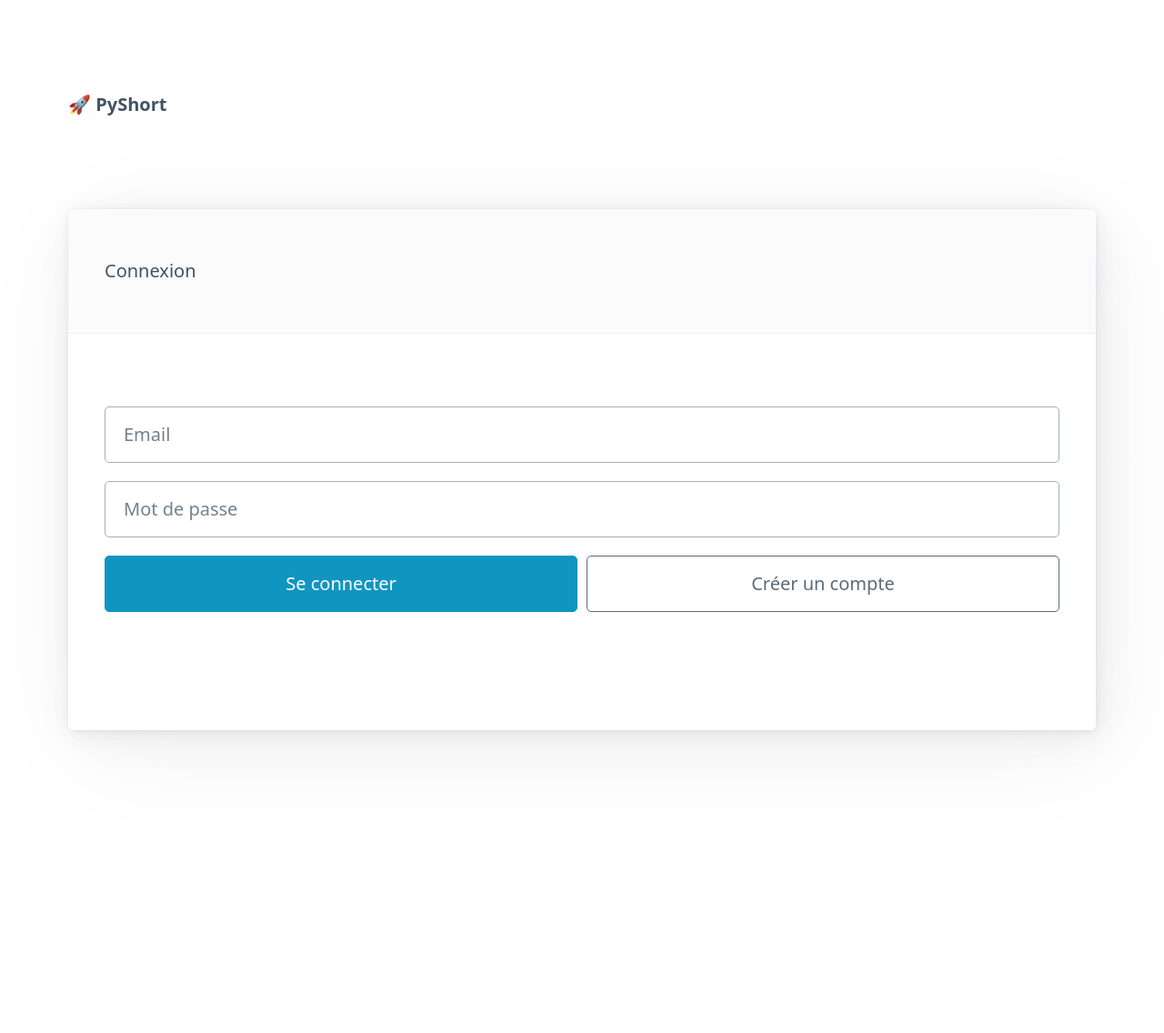
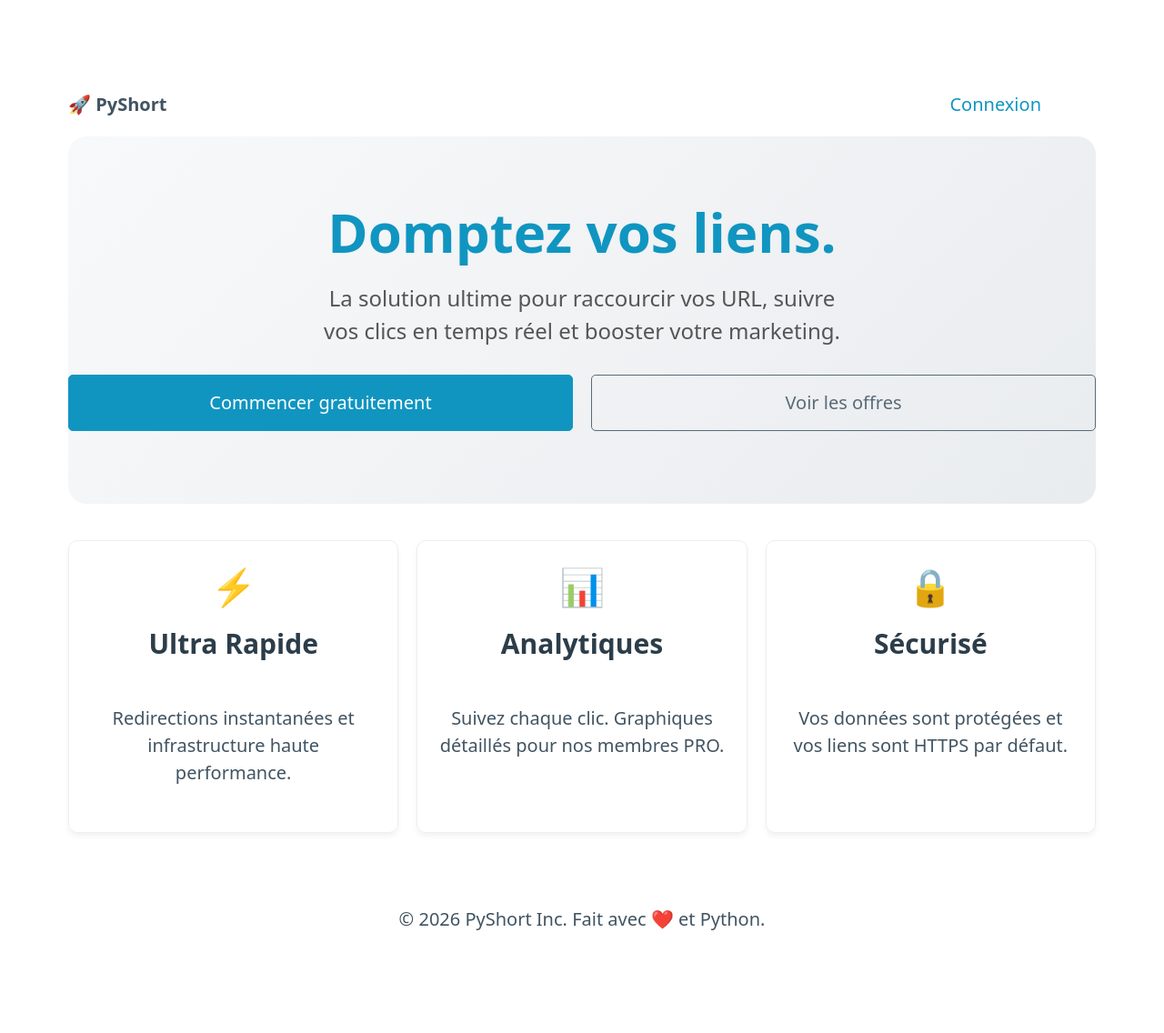
Before and after one commit to khodirsamy-hue/mon-saas-python, a FastAPI app: page / in a window 1280 px wide. Shown: the whole page at 91% size. Before the commit the page ends 818 px from the top, so only its background shows below. Run offline with FastAPI, Linux system fonts and the light colour scheme.

Commit message:
Ajout Landing Page Pro

```diff
--- a/templates/index.html
+++ b/templates/index.html
@@ -3,18 +3,31 @@
 <head>
     <meta charset="UTF-8">
     <meta name="viewport" content="width=device-width, initial-scale=1.0">
-    <title>PyShort - Analytics</title>
+    <title>PyShort - Raccourcissez, Partagez, Analysez.</title>
     <link rel="stylesheet" href="https://cdn.jsdelivr.net/npm/@picocss/pico@1/css/pico.min.css">
     <script src="https://cdn.jsdelivr.net/npm/chart.js"></script>
     <style>
+        /* UTILS */
         .hidden { display: none !important; }
+        .text-center { text-align: center; }
+        .grid-3 { display: grid; grid-template-columns: repeat(auto-fit, minmax(250px, 1fr)); gap: 20px; }
+
+        /* HERO SECTION */
+        .hero { padding: 60px 0; text-align: center; background: linear-gradient(135deg, #f8f9fa 0%, #e9ecef 100%); border-radius: 20px; margin-bottom: 40px; }
+        .hero h1 { font-size: 3em; color: #1095c1; margin-bottom: 10px; }
+        .hero p { font-size: 1.2em; color: #555; max-width: 600px; margin: 0 auto 30px auto; }
+
+        /* FEATURES */
+        .feature-card { padding: 20px; border: 1px solid #eee; border-radius: 10px; box-shadow: 0 4px 6px rgba(0,0,0,0.05); text-align: center; }
+        .icon { font-size: 2em; margin-bottom: 10px; display: block; }
+
+        /* DASHBOARD */
         .dashboard-table { margin-top: 30px; }
         .delete-btn { background-color: #d93526; border-color: #d93526; padding: 5px 10px; font-size: 0.8em; }
         .stats-btn { background-color: #1095c1; border-color: #1095c1; padding: 5px 10px; font-size: 0.8em; margin-right: 5px; }
-        .auth-buttons { display: flex; gap: 10px; }
         .pro-badge { color: #FFD700; font-weight: bold; border: 1px solid #FFD700; padding: 5px 10px; border-radius: 20px; }
 
-        /* Style de la fenêtre modale (Pop-up) */
+        /* MODAL */
         .modal { position: fixed; top: 0; left: 0; width: 100%; height: 100%; background: rgba(0,0,0,0.8); z-index: 1000; display: flex; justify-content: center; align-items: center; }
         .modal-content { background: #1f2937; padding: 20px; border-radius: 10px; width: 90%; max-width: 600px; color: white; }
     </style>
@@ -27,65 +40,100 @@
             </ul>
             <ul>
                 <li id="proBadge" class="hidden"><span class="pro-badge">🌟 MEMBRE PRO</span></li>
+                <li><a href="#" onclick="showLogin()" id="navLoginBtn">Connexion</a></li>
                 <li><a href="#" onclick="showPricing()" id="premiumBtn" class="hidden">👑 Devenir Premium</a></li>
-                <li><a href="#" onclick="logout()" id="logoutBtn" class="hidden">Se déconnecter</a></li>
+                <li><a href="#" onclick="showApp()" id="dashboardBtn" class="hidden">Dashboard</a></li>
+                <li><a href="#" onclick="logout()" id="logoutBtn" class="hidden">Déconnexion</a></li>
             </ul>
         </nav>
 
-        <section id="loginSection">
+        <section id="landingSection">
+            <div class="hero">
+                <h1>Domptez vos liens.</h1>
+                <p>La solution ultime pour raccourcir vos URL, suivre vos clics en temps réel et booster votre marketing.</p>
+                <div class="grid">
+                    <button onclick="showLogin()">Commencer gratuitement</button>
+                    <button class="secondary outline" onclick="showPricing()">Voir les offres</button>
+                </div>
+            </div>
+
+            <div class="grid-3">
+                <div class="feature-card">
+                    <span class="icon">⚡</span>
+                    <h3>Ultra Rapide</h3>
+                    <p>Redirections instantanées et infrastructure haute performance.</p>
+                </div>
+                <div class="feature-card">
+                    <span class="icon">📊</span>
+                    <h3>Analytiques</h3>
+                    <p>Suivez chaque clic. Graphiques détaillés pour nos membres PRO.</p>
+                </div>
+                <div class="feature-card">
+                    <span class="icon">🔒</span>
+                    <h3>Sécurisé</h3>
+                    <p>Vos données sont protégées et vos liens sont HTTPS par défaut.</p>
+                </div>
+            </div>
+        </section>
+
+        <section id="loginSection" class="hidden">
             <article>
-                <header>Connexion</header>
-                <input type="email" id="email" placeholder="Email">
-                <input type="password" id="password" placeholder="Mot de passe">
-                <div class="auth-buttons">
-                    <button onclick="login()">Se connecter</button>
-                    <button onclick="register()" class="secondary outline">Créer un compte</button>
+                <header class="text-center">Bienvenue sur PyShort</header>
+                <div class="grid">
+                    <div>
+                        <h3>Se connecter</h3>
+                        <input type="email" id="email" placeholder="Email">
+                        <input type="password" id="password" placeholder="Mot de passe">
+                        <button onclick="login()">Connexion</button>
+                    </div>
+                    <div style="border-left: 1px solid #ccc; padding-left: 20px;">
+                        <h3>Nouveau ?</h3>
+                        <p>Créez un compte en 10 secondes pour gérer vos liens.</p>
+                        <input type="email" id="reg_email" placeholder="Email">
+                        <input type="password" id="reg_password" placeholder="Mot de passe">
+                        <button onclick="register()" class="secondary">Créer mon compte</button>
+                    </div>
                 </div>
-                <p id="msgBox"></p>
+                <p id="msgBox" class="text-center"></p>
+                <p class="text-center"><a href="#" onclick="showLanding()">Retour à l'accueil</a></p>
             </article>
         </section>
 
         <section id="pricingSection" class="hidden">
-            <h2 style="text-align: center;">Offres</h2>
+            <h2 class="text-center">Nos Tarifs</h2>
             <div class="grid">
-                <article>
-                    <header>Gratuit</header>
-                    <h3>0 €</h3>
-                    <ul><li>Liens aléatoires</li><li>Pubs</li></ul>
-                    <button class="secondary outline" onclick="showApp()">Continuer</button>
+                <article class="text-center">
+                    <header>Découverte</header>
+                    <h3>0 € <small>/ mois</small></h3>
+                    <ul><li>Liens aléatoires</li><li>Gestion basique</li><li>Pubs</li></ul>
+                    <button class="secondary outline" onclick="showApp()">Choisir</button>
                 </article>
-                <article style="border: 2px solid #1095c1;">
-                    <header>👑 PRO</header>
-                    <h3>4.99 €</h3>
-                    <ul><li>Alias Personnalisés</li><li><strong>Graphiques de Clics</strong></li></ul>
+                <article class="text-center" style="border: 2px solid #1095c1; transform: scale(1.05);">
+                    <header>👑 BUSINESS</header>
+                    <h3>4.99 € <small>/ mois</small></h3>
+                    <ul><li>Alias Personnalisés</li><li><strong>Graphiques de Clics</strong></li><li>Support VIP</li></ul>
                     <button onclick="startPayment()">Passer PRO</button>
                 </article>
             </div>
+            <p class="text-center"><a href="#" onclick="checkAuthRedirect()">Retour</a></p>
         </section>
 
         <section id="appSection" class="hidden">
             <article>
-                <header>✨ Nouveau lien</header>
+                <header>✨ Raccourcir un lien</header>
                 <div class="grid">
-                    <input type="url" id="longUrl" placeholder="https://..." required>
-                    <input type="text" id="customKey" placeholder="Alias optionnel">
-                    <button onclick="shorten()">Raccourcir</button>
+                    <input type="url" id="longUrl" placeholder="https://votre-site-tres-long.com/..." required>
+                    <input type="text" id="customKey" placeholder="Alias (ex: promo-ete)">
+                    <button onclick="shorten()">Générer</button>
                 </div>
-                <p id="result" class="hidden">Lien prêt : <a href="#" id="shortLink" target="_blank">...</a></p>
+                <p id="result" class="hidden text-center">👉 <a href="#" id="shortLink" target="_blank">...</a></p>
             </article>
 
             <div class="dashboard-table">
-                <h3>📊 Mes Liens</h3>
+                <h3>📊 Vos Performances</h3>
                 <figure>
                     <table role="grid">
-                        <thead>
-                            <tr>
-                                <th>Lien Court</th>
-                                <th>Origine</th>
-                                <th>Clics</th>
-                                <th>Actions</th>
-                            </tr>
-                        </thead>
+                        <thead><tr><th>Lien Court</th><th>Cible</th><th>Clics</th><th>Actions</th></tr></thead>
                         <tbody id="linksTableBody"></tbody>
                     </table>
                 </figure>
@@ -97,43 +145,84 @@
             <div class="modal-content">
                 <h3 id="chartTitle">Statistiques</h3>
                 <canvas id="myChart"></canvas>
-                <br>
-                <button class="secondary" onclick="closeChart()">Fermer</button>
+                <br><button class="secondary" onclick="closeChart()">Fermer</button>
             </div>
         </div>
 
+        <footer class="text-center" style="margin-top: 50px; color: #888; font-size: 0.8em;">
+            <p>© 2026 PyShort Inc. Fait avec ❤️ et Python.</p>
+        </footer>
     </main>
 
     <script>
-        let myChartInstance = null; // Pour stocker le graphique
+        // --- GESTION DE L'AFFICHAGE ---
+        function hideAll() {
+            ['landingSection', 'loginSection', 'pricingSection', 'appSection'].forEach(id =>
+                document.getElementById(id).classList.add('hidden')
+            );
+        }
 
-        // --- AUTH & NAVIGATION ---
-        async function register() { /* ... Idem avant ... */
-            const email = document.getElementById('email').value; const password = document.getElementById('password').value;
-            await fetch('/register', { method: 'POST', headers: {'Content-Type': 'application/json'}, body: JSON.stringify({email, password})});
-            alert("Compte créé !");
+        function showLanding() {
+            hideAll();
+            document.getElementById('landingSection').classList.remove('hidden');
+            document.getElementById('navLoginBtn').classList.remove('hidden');
+            document.getElementById('dashboardBtn').classList.add('hidden');
+            document.getElementById('logoutBtn').classList.add('hidden');
         }
-        async function login() {
-            const email = document.getElementById('email').value; const password = document.getElementById('password').value;
-            const formData = new FormData(); formData.append('username', email); formData.append('password', password);
-            const res = await fetch('/token', { method: 'POST', body: formData });
-            if(res.ok) { const data = await res.json(); localStorage.setItem('token', data.access_token); showApp(); }
+
+        function showLogin() {
+            hideAll();
+            document.getElementById('loginSection').classList.remove('hidden');
         }
-        function logout() { localStorage.removeItem('token'); location.reload(); }
+
+        function showPricing() {
+            hideAll();
+            document.getElementById('pricingSection').classList.remove('hidden');
+        }
 
         function showApp() {
-            document.getElementById('loginSection').classList.add('hidden');
-            document.getElementById('pricingSection').classList.add('hidden');
+            hideAll();
             document.getElementById('appSection').classList.remove('hidden');
+            // Navbar update
+            document.getElementById('navLoginBtn').classList.add('hidden');
+            document.getElementById('dashboardBtn').classList.remove('hidden');
             document.getElementById('logoutBtn').classList.remove('hidden');
             loadMyLinks();
         }
-        function showPricing() {
-            document.getElementById('appSection').classList.add('hidden');
-            document.getElementById('pricingSection').classList.remove('hidden');
+
+        function checkAuthRedirect() {
+            if(localStorage.getItem('token')) showApp();
+            else showLanding();
         }
 
-        // --- LIENS & STATS ---
+        // --- AUTH ---
+        async function register() {
+            const email = document.getElementById('reg_email').value;
+            const password = document.getElementById('reg_password').value;
+            try {
+                const res = await fetch('/register', {method:'POST', headers:{'Content-Type':'application/json'}, body:JSON.stringify({email, password})});
+                if(res.ok) alert("Compte créé ! Connectez-vous à gauche.");
+                else alert("Erreur inscription");
+            } catch(e) { console.error(e); }
+        }
+
+        async function login() {
+            const email = document.getElementById('email').value;
+            const password = document.getElementById('password').value;
+            const formData = new FormData(); formData.append('username', email); formData.append('password', password);
+            const res = await fetch('/token', { method: 'POST', body: formData });
+            if(res.ok) {
+                const data = await res.json();
+                localStorage.setItem('token', data.access_token);
+                showApp();
+            } else {
+                document.getElementById('msgBox').innerText = "Identifiants incorrects";
+            }
+        }
+
+        function logout() { localStorage.removeItem('token'); showLanding(); }
+
+        // --- CORE FEATURES ---
         async function shorten() {
             const token = localStorage.getItem('token');
             const res = await fetch('/shorten', {
@@ -141,8 +230,16 @@
                 headers: { 'Content-Type': 'application/json', 'Authorization': 'Bearer ' + token },
                 body: JSON.stringify({ url: document.getElementById('longUrl').value, custom_key: document.getElementById('customKey').value })
             });
-            if(res.ok) { loadMyLinks(); document.getElementById('result').classList.remove('hidden'); }
-            else if(res.status === 403) { if(confirm("Passer PRO ?")) showPricing(); }
+            const data = await res.json();
+            if(res.ok) {
+                loadMyLinks();
+                const fullLink = window.location.origin + "/" + data.short_key;
+                const resultP = document.getElementById('result');
+                resultP.innerHTML = `👉 <a href="${fullLink}" target="_blank">${fullLink}</a>`;
+                resultP.classList.remove('hidden');
+            }
+            else if(res.status === 403) { if(confirm("Réservé aux membres PRO. Voir les offres ?")) showPricing(); }
+            else { alert(data.detail); }
         }
 
         async function loadMyLinks() {
@@ -151,29 +248,24 @@
 
             if (res.ok) {
                 const user = await res.json();
-
-                // Gestion de l'affichage Premium/Gratuit
+                // Gestion UI Premium
                 if (user.is_premium) {
                     document.getElementById('premiumBtn').classList.add('hidden');
                     document.getElementById('proBadge').classList.remove('hidden');
+                    document.getElementById('customKey').placeholder = "Votre alias personnalisé";
                 } else {
                     document.getElementById('premiumBtn').classList.remove('hidden');
                     document.getElementById('proBadge').classList.add('hidden');
+                    document.getElementById('customKey').placeholder = "Alias (ex: google) - PRO seulement";
                 }
 
                 const tbody = document.getElementById('linksTableBody');
                 tbody.innerHTML = '';
-
                 user.items.forEach(item => {
-                    // On recrée le lien complet pour qu'il soit cliquable
                     const shortUrl = window.location.origin + "/" + item.short_key;
-
-                    // On prépare les données du graphique
                     const historyData = JSON.stringify(item.click_history);
-
                     tbody.innerHTML += `<tr>
                         <td><a href="${shortUrl}" target="_blank">/${item.short_key}</a></td>
-
                         <td>${item.url.substring(0, 20)}...</td>
                         <td><strong>${item.clicks}</strong></td>
                         <td>
@@ -182,55 +274,47 @@
                         </td>
                     </tr>`;
                 });
+            } else {
+                // Token expiré ou invalide
+                logout();
             }
         }
 
-        // --- FONCTION GRAPHIQUE ---
+        // --- GRAPHIQUES ---
+        let myChartInstance = null;
         function openChart(shortKey, history) {
             document.getElementById('chartModal').classList.remove('hidden');
             document.getElementById('chartTitle').innerText = "Stats pour /" + shortKey;
 
-            // 1. Préparer les données (compter les clics par jour)
             const clicksByDate = {};
             history.forEach(h => {
-                const date = new Date(h.timestamp).toLocaleDateString(); // "01/01/2026"
+                const date = new Date(h.timestamp).toLocaleDateString();
                 clicksByDate[date] = (clicksByDate[date] || 0) + 1;
             });
 
-            const labels = Object.keys(clicksByDate);
-            const data = Object.values(clicksByDate);
-
-            // 2. Dessiner le graphique
             const ctx = document.getElementById('myChart').getContext('2d');
-
-            // Si un graphique existe déjà, on le détruit pour pas qu'ils se superposent
             if(myChartInstance) myChartInstance.destroy();
 
             myChartInstance = new Chart(ctx, {
-                type: 'line',
+                type: 'bar', // J'ai mis 'bar' (bâtons) au lieu de 'line', ça rend souvent mieux pour des clics
                 data: {
-                    labels: labels,
+                    labels: Object.keys(clicksByDate),
                     datasets: [{
-                        label: 'Nombre de clics',
-                        data: data,
-                        borderColor: '#1095c1',
-                        backgroundColor: 'rgba(16, 149, 193, 0.2)',
-                        borderWidth: 2,
-                        fill: true
+                        label: 'Clics par jour',
+                        data: Object.values(clicksByDate),
+                        backgroundColor: '#1095c1'
                     }]
                 },
                 options: { scales: { y: { beginAtZero: true, ticks: { stepSize: 1 } } } }
             });
         }
+        function closeChart() { document.getElementById('chartModal').classList.add('hidden'); }
 
-        function closeChart() {
-            document.getElementById('chartModal').classList.add('hidden');
-        }
+        async function deleteLink(k) { if(confirm("Sûr ?")) { await fetch('/links/'+k, { method: 'DELETE', headers: {'Authorization': 'Bearer '+localStorage.getItem('token')} }); loadMyLinks(); } }
+        async function startPayment() { const u = (await (await fetch('/create-checkout-session', {method:'POST', headers:{'Authorization':'Bearer '+localStorage.getItem('token')}})).json()).checkout_url; window.location.href = u; }
 
-        async function deleteLink(k) { await fetch('/links/'+k, { method: 'DELETE', headers: {'Authorization': 'Bearer '+localStorage.getItem('token')} }); loadMyLinks(); }
-        async function startPayment() { /* Code Stripe... */ window.location.href = (await (await fetch('/create-checkout-session', {method:'POST', headers:{'Authorization':'Bearer '+localStorage.getItem('token')}})).json()).checkout_url; }
-
-        if (localStorage.getItem('token')) showApp();
+        // --- INIT ---
+        checkAuthRedirect();
     </script>
 </body>
 </html>
```
